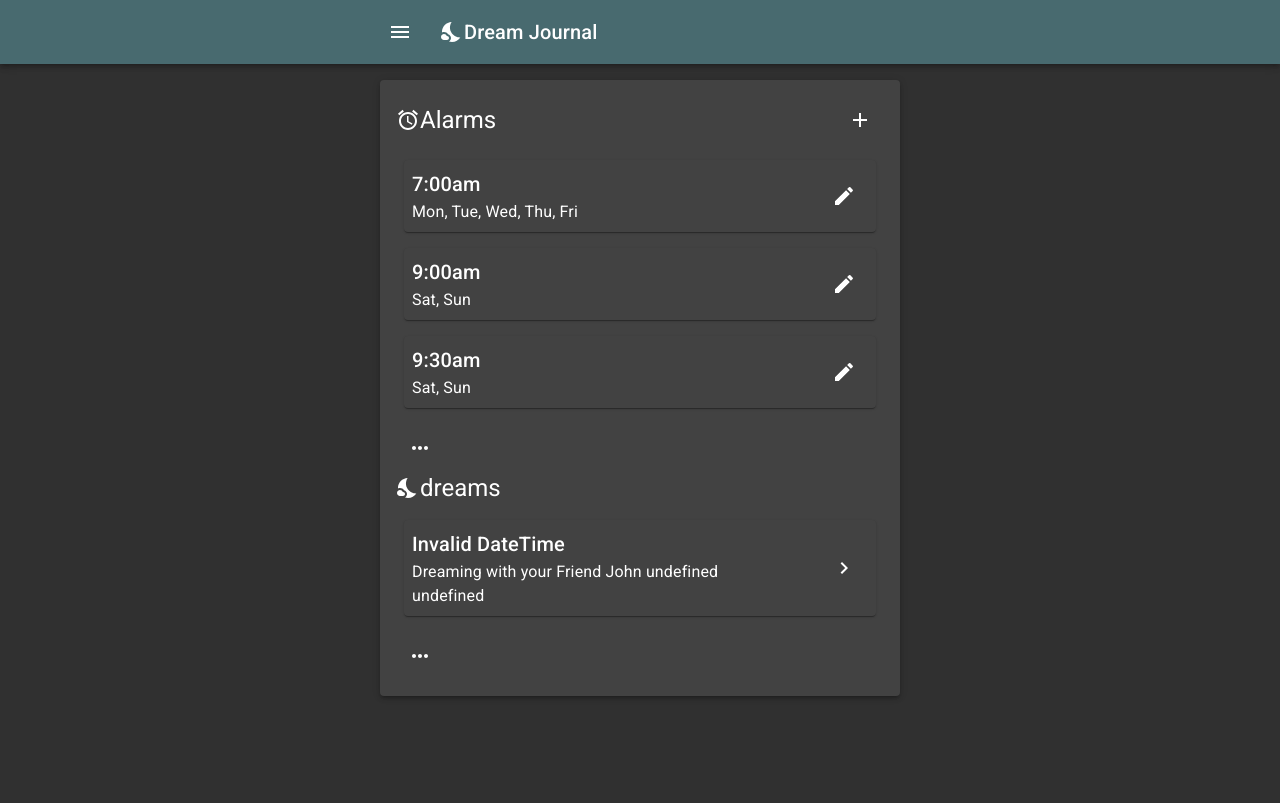
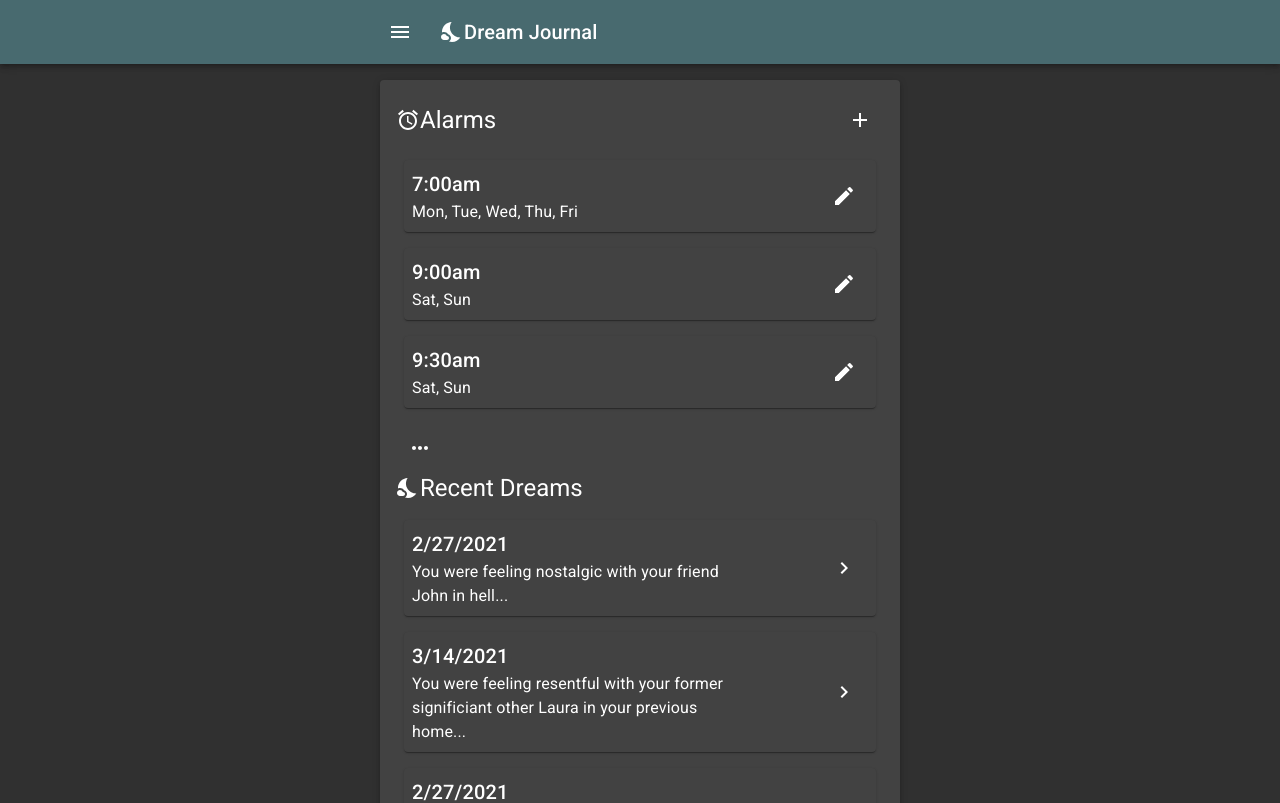
Before and after one commit to TacoMantra/DreamJournal, a React (Create React App) app in the folder ClientApp/: page / in a window 1280 px wide. Shown: the top 803 px of the page. Built offline with nearby package versions, Linux system fonts and the light colour scheme.

Commit message:
recent dream list

```diff
--- a/ClientApp/src/Sections/dashboard/Dashboard.tsx
+++ b/ClientApp/src/Sections/dashboard/Dashboard.tsx
@@ -1,15 +1,18 @@
 import * as React from 'react';
-import { Grid } from '@material-ui/core';
+import { Grid, useTheme } from '@material-ui/core';
 import AlarmList from '../../components/alarm-list';
 import mockAlarms from '../../mocks/alarms';
 import mockDreams from '../../mocks/dreams';
 import DreamList from '../../components/dream-list';
 
-const Dashboard = (): React.FC => (
-  <Grid direction="column">
-    <AlarmList alarms={mockAlarms} />
-    <DreamList dreams={mockDreams} />
-  </Grid>
-);
+const Dashboard = (): React.FC => {
+  const theme = useTheme();
+  return (
+    <Grid direction="column" spacing={theme.spacing(2)}>
+      <AlarmList alarms={mockAlarms} />
+      <DreamList dreams={mockDreams} />
+    </Grid>
+  );
+};
 
 export default Dashboard;
--- a/ClientApp/src/components/dream-card/DreamCard.tsx
+++ b/ClientApp/src/components/dream-card/DreamCard.tsx
@@ -7,7 +7,7 @@ import { DateTime } from 'luxon';
 import type { IDream } from '../../models/Dream/Dream';
 import { EmotionType } from '../../models/dream/Dream';
 import { RelationshipType } from '../../models/person/Person';
-import { PlacePreposition } from '../../models/place/Place';
+import { PlacePreposition, PlaceType } from '../../models/place/Place';
 
 type IDreamCard = Pick<IDream, 'dateIn' | 'people' | 'emotion' | 'place'>;
 
@@ -24,28 +24,32 @@ const DreamCard = ({
   const classes = useStyles();
 
   const description = useMemo(() => {
+    // These are needed to iterate over the prepositions by key
+    const placeTypeEnumValueIndex = Object.values(PlaceType).indexOf(place.type);
+    const placeTypeEnumKey = Object.keys(PlaceType)[placeTypeEnumValueIndex];
+
     const person = people[0] || null;
     const emotionPhrase = (emotion !== EmotionType.Unknown && emotion !== EmotionType.Other)
-      ? `Feeling ${emotion}`
-      : 'Dreaming';
+      ? `feeling ${emotion.toLowerCase()}`
+      : 'dreaming';
     const associationPhrase = person ? 'with' : '';
     const relationshipPhrase = (
       person.relationshipToUser !== RelationshipType.Other
       && person.relationshipToUser !== RelationshipType.Unknown
     )
-      ? `your ${person.relationshipToUser} `
+      ? `your ${person.relationshipToUser.toLowerCase()} `
       : '';
     const personName = person.firstName || '';
-    const placePhrase = place ? ` ${PlacePreposition[place.type]} ${place.type}` : '.';
+    const placePhrase = place ? ` ${PlacePreposition[placeTypeEnumKey]} ${place.type.toLowerCase()}...` : '...';
 
-    return `${emotionPhrase} ${associationPhrase} ${relationshipPhrase} ${personName}${placePhrase}`;
+    return `You were ${emotionPhrase} ${associationPhrase} ${relationshipPhrase} ${personName}${placePhrase}`;
   }, [emotion, people, place]);
 
   return (
     <Card className={classes.root}>
       <Grid container alignItems="center">
         <Grid item xs={9}>
-          <Typography variant="h6">{DateTime.local(dateIn).toLocaleString()}</Typography>
+          <Typography variant="h6">{DateTime.fromJSDate(dateIn).toLocaleString()}</Typography>
           <Typography>
             {description}
           </Typography>
--- a/ClientApp/src/components/dream-list/DreamList.tsx
+++ b/ClientApp/src/components/dream-list/DreamList.tsx
@@ -12,7 +12,7 @@ const DreamList = ({ dreams }: { dreams: Array<IDream>}): React.FC => (
     <Grid item container alignItems="center">
         <NightsStayIcon />
         <Typography variant="h5">
-          {' dreams'}
+          {' Recent Dreams'}
         </Typography>
     </Grid>
     {dreams.slice(0, 3).map((dream) => (
--- a/ClientApp/src/mocks/dreams.ts
+++ b/ClientApp/src/mocks/dreams.ts
@@ -1,5 +1,6 @@
-import { DateTime } from 'luxon';
-import { Dream, Person, LifeEvent } from '../models';
+import {
+  Dream, Person, LifeEvent, Place,
+} from '../models';
 import { RelationshipType, PersonType, FamiliarityType } from '../models/person/Person';
 import { EmotionType } from '../models/dream/Dream';
 import { PlaceType } from '../models/place/Place';
@@ -7,7 +8,7 @@ import { LifeEventType, TimeIntervalType } from '../models/life-event/LifeEvent'
 
 const mockDreams = [
   Dream.create({
-    dateIn: DateTime.local(2021, 2, 20, 8, 30).toObject,
+    dateIn: new Date(),
     people: [
       Person.create({
         firstName: 'John',
@@ -18,7 +19,9 @@ const mockDreams = [
       }),
     ],
     emotion: EmotionType.Nostalgic,
-    place: PlaceType.Hell,
+    place: Place.create({
+      type: PlaceType.Hell,
+    }),
     lifeEvent: LifeEvent.create({
       type: LifeEventType.Conversation,
       timeOfOccurrence: TimeIntervalType.Recent,
@@ -27,6 +30,33 @@ const mockDreams = [
     }),
     description: 'I was in hell with my old friend John reminiscing about the good old days.',
   }),
+  Dream.create({
+    dateIn: new Date(2021, 2, 14),
+    people: [
+      Person.create({
+        firstName: 'Laura',
+        lastName: 'Smith',
+        relationshipToUser: RelationshipType.FormerSignificantOther,
+      }),
+    ],
+    emotion: EmotionType.Resentful,
+    place: Place.create({
+      type: PlaceType.PreviousHome,
+    }),
+  }),
+  Dream.create({
+    dateIn: new Date(2021, 1, 27),
+    people: [
+      Person.create({
+        firstName: 'Barbara',
+        relationshipToUser: RelationshipType.MotherInLaw,
+      }),
+    ],
+    emotion: EmotionType.Nervous,
+    place: Place.create({
+      type: PlaceType.Courthouse,
+    }),
+  }),
 ];
 
 export default mockDreams;
--- a/ClientApp/src/models/dream/Dream.ts
+++ b/ClientApp/src/models/dream/Dream.ts
@@ -34,7 +34,7 @@ export interface IDream {
 const create = (args: Partial<IDream>): IDream => ({
   dateIn: args.dateIn || new Date(),
   people: args.people || [],
-  emotion: args.emotions || EmotionType.Unknown,
+  emotion: args.emotion || EmotionType.Unknown,
   place: args.place || null,
   lifeEvent: args.lifeEvent || null,
   description: args.description || '',
```
